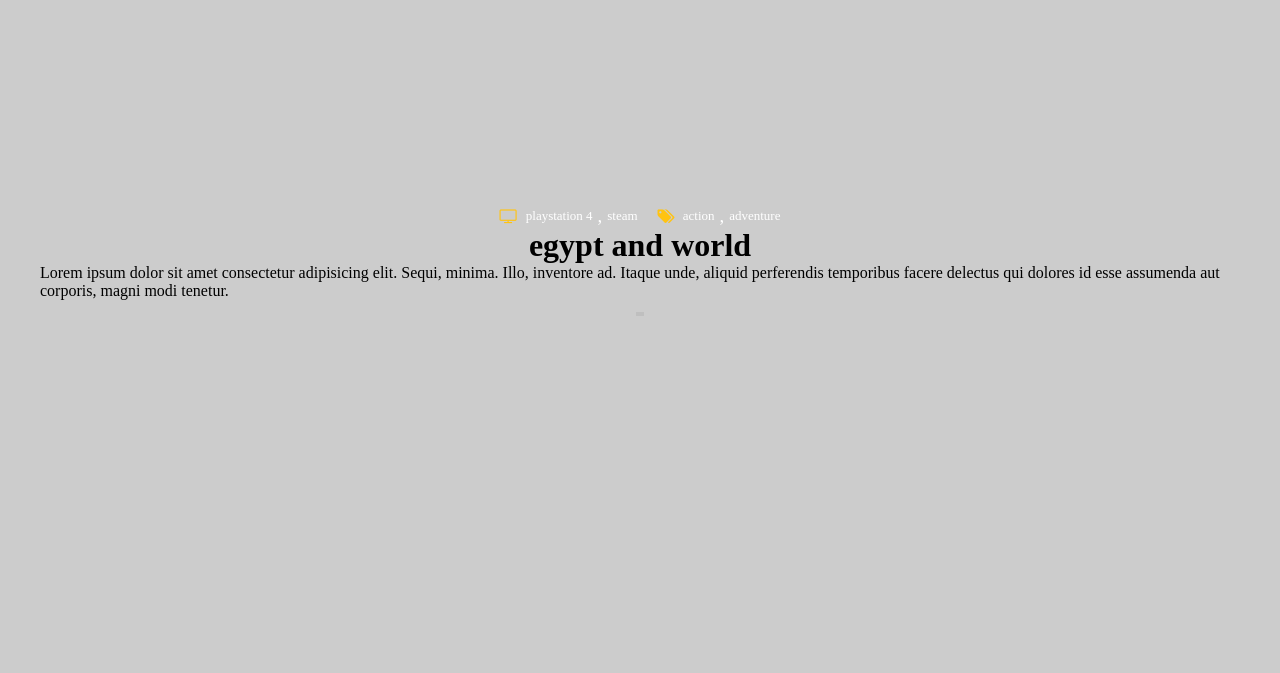
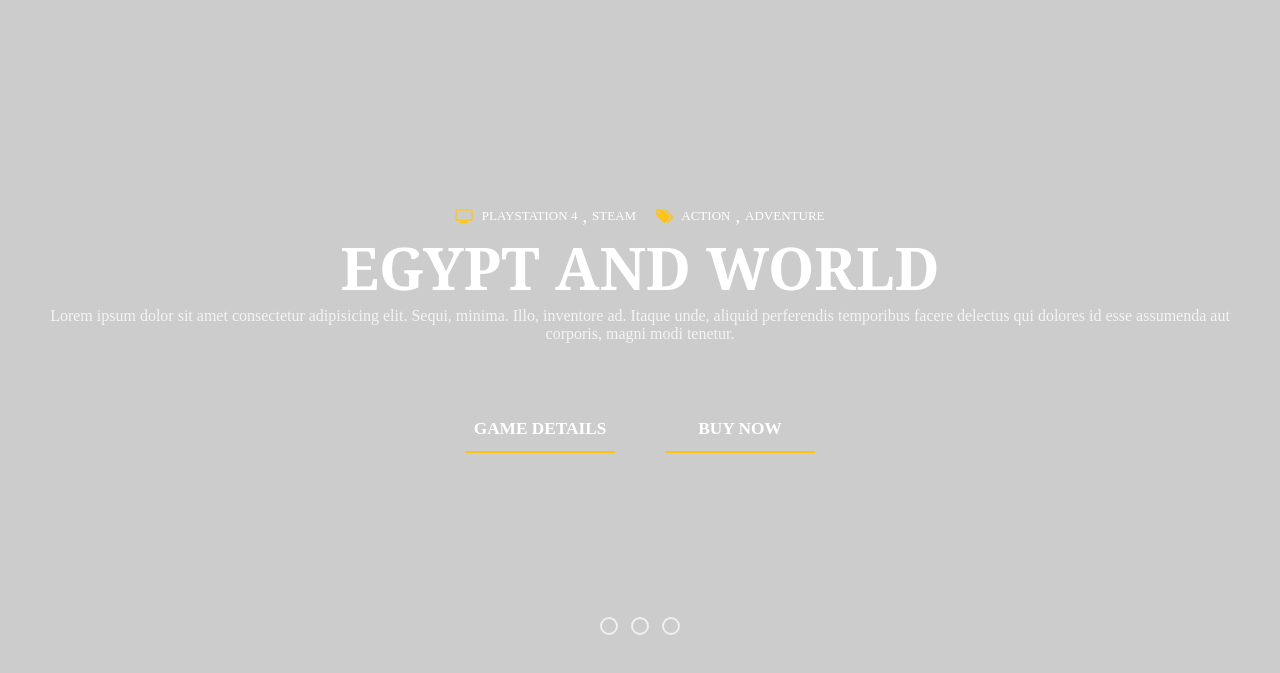
Before and after one commit to Jogata/JS, a plain HTML site: page tutorials/AJAX/ajax.html in a window 1280 px wide. Shown: the part 125-798 px from the top of the page. Drawn offline with Linux system fonts and the light colour scheme.

Commit message:
practice

```diff
--- a/tutorials/AJAX/ajax.html
+++ b/tutorials/AJAX/ajax.html
@@ -112,6 +112,8 @@
       .lsbtn button:hover {
         color: black;
         background-color: white;
+      }
+      .lsbtn button:active {
         box-shadow: inset 1px 1px 1px #000;
       }
 
@@ -130,10 +132,12 @@
         font-size: 40px;
         font-weight: 800;
         font-family: var(--font-family);
+        text-transform: uppercase;
         transition: color 0.3s linear;
       }
       .logo h1 a span {
         color: var(--main-color);
+        transition: color 0.3s linear;
       }
       .logo h1 a:hover {
         color: var(--main-color);
@@ -195,11 +199,137 @@
         color: white;
         font-size: 13px;
         font-weight: 400;
+        text-transform: uppercase;
+        transition: color .4s ease-in;
+      }
+      .labels h3 a:hover {
+        color: var(--main-color);
       }
 
       .labels h3 span {
         color: white;
         font-weight: 400;
+      }
+
+      .headercont h1 {
+        color: white;
+        font-size: 4.6vw;
+        font-weight: 900;
+        font-family: var(--font-family);
+        text-transform: uppercase;
+        z-index: 2;
+      }
+
+      .headercont p {
+        color: #ffffffc7;
+        text-align: center;
+        z-index: 2;
+      }
+
+      .headbtn {
+        margin: 60px 0;
+        gap: 50px;
+        z-index: 2;
+      }
+
+      .button {
+        position: relative;
+        width: 150px;
+        height: 50px;
+        color: transparent;
+        font-size: 1.2rem;
+        font-weight: 600;
+        text-transform: uppercase;
+        font-family: inherit;
+        border: none;
+        border-bottom: 2px solid var(--main-color);
+        background-color: transparent;
+        transition: all 0.5s ease-in-out;
+        overflow: hidden;
+        cursor: pointer;
+      }
+      .button:hover {
+        box-shadow: 0.5px 0.5px 150px #252525;
+      }
+
+      .type1::after,
+      .type2::after {
+        position: absolute;
+        top: 0;
+        left: 0;
+        content: 'CLICK';
+        width: 150px;
+        height: 50px;
+        color: white;
+        font-size: 1.2rem;
+        font-weight: 600;
+        display: flex;
+        align-items: center;
+        justify-content: center;
+        background-color: var(--main-color);
+        transform: translateY(50px);
+        transition: all 0.5s ease-in-out;
+      }
+
+      .type1::before,
+      .type2::before {
+        position: absolute;
+        top: 0;
+        left: 0;
+        content: 'GAME DETAILS';
+        width: 150px;
+        height: 50px;
+        color: white;
+        font-size: 0.9rem;
+        font-weight: 600;
+        display: flex;
+        align-items: center;
+        justify-content: center;
+        transform: translateY(0px) scale(1.2);
+        transition: all .5s ease-in-out;
+      }
+      .type2::before {
+        content: 'BUY NOW';
+      }
+      .type1:hover::after,
+      .type2:hover::after {
+        transform: translateY(0) scale(1.2);
+      }
+      .type1:hover::before,
+      .type2:hover::before {
+        transform: translateY(-50px) scale(0) rotate(120deg);
+      }
+      .type1:active::after,
+      .type2:active::after {
+        transform: translateY(0) scale(1);
+        box-shadow:
+          inset 3px 3px 3px #0006,
+          inset -1px -3px 3px #fff9;
+      }
+      /* .type1:active::before,
+      .type2:active::before {
+        box-shadow: inset 1px 1px 1px #000;
+      } */
+
+      .dots {
+        position: absolute;
+        bottom: 5%;
+        left: 50%;
+        gap: 13px;
+        transform: translateX(-50%);
+        z-index: 2;
+      }
+
+      .dot {
+        width: 18px;
+        height: 18px;
+        border-radius: 50%;
+        border: 2px solid rgba(255, 255, 255, 0.7);
+        transition: 0.2s linear;
+        cursor: pointer;
+      }
+      .dot:hover {
+        background-color: white;
       }
     </style>
   </head>
@@ -267,8 +397,8 @@
           <h1 id="header-title">egypt and world</h1>
           <p>Lorem ipsum dolor sit amet consectetur adipisicing elit. Sequi, minima. Illo, inventore ad. Itaque unde, aliquid perferendis temporibus facere delectus qui dolores id esse assumenda aut corporis, magni modi tenetur.</p>
           <div class="headbtn flex">
-              <a href="#top" id="d_btn1"><button class="button type1"></button></a>
-              <a href="#top" id="d_btn1"><button class="button type2"></button></a>
+              <a href="#top" id="d_btn1"><button class="button type1">game details</button></a>
+              <a href="#top" id="d_btn1"><button class="button type2">buy now</button></a>
           </div>
       </div>
 
```
